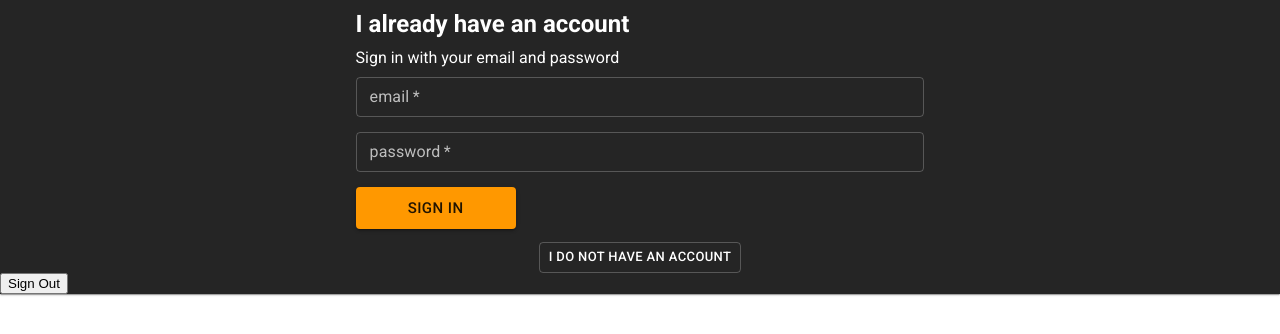
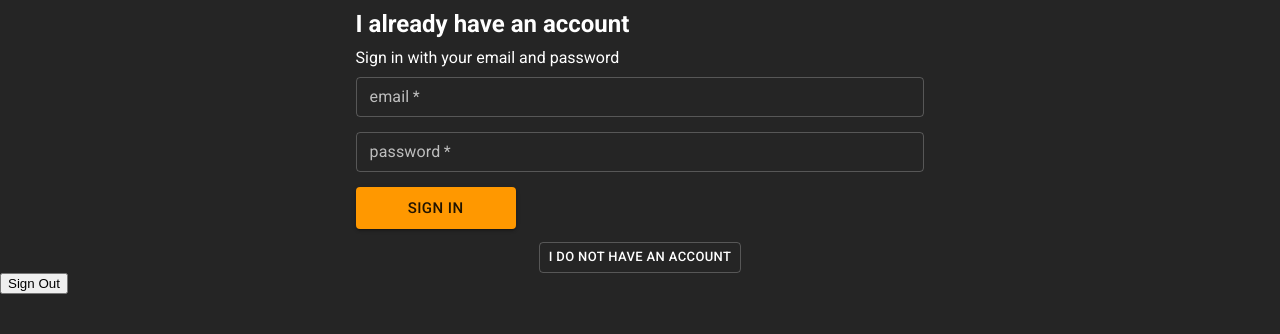
Before and after one commit to KarahanGuner/ToDoList, a React (Create React App) app: page / in a window 1280 px wide. Shown: the top 334 px of the page. Built offline with nearby package versions, Linux system fonts and the light colour scheme.

Commit message:
making homepage vh %100

```diff
--- a/package.json
+++ b/package.json
@@ -15,7 +15,6 @@
     "react": "^16.13.1",
     "react-dom": "^16.13.1",
     "react-redux": "^7.2.1",
-    "react-router-dom": "^5.2.0",
     "react-scripts": "^3.4.3",
     "react-window": "^1.8.5",
     "redux-persist": "^6.0.0"
--- a/src/App.js
+++ b/src/App.js
@@ -1,5 +1,4 @@
 import React from 'react';
-import {Switch, Route} from 'react-router-dom';
 import './App.css';
 import {Paper} from '@material-ui/core';
 
@@ -9,9 +8,7 @@ const App = () => {
   return (
     <Paper square>
       <div className='App'>
-        <Switch>
-          <Route exact path='/' component={HomePage}/>
-        </Switch>
+        <HomePage/>
       </div>
     </Paper>
 
--- a/src/components/lists/lists.component.jsx
+++ b/src/components/lists/lists.component.jsx
@@ -32,6 +32,9 @@ const useStyles = makeStyles((theme) => ({
     iconStyles: {
         padding: 0
     },
+    formPositionStyles: {
+        marginTop: '5px',
+    }
 
 }));
 
@@ -83,6 +86,7 @@ const Lists = () => {
 
     return (
         <div className='lists'>
+            <div className={styles.formPositionStyles}>
                 <form onSubmit={handleSubmit}>
                     <TextField
                         className={styles.inputStyles}
@@ -97,6 +101,7 @@ const Lists = () => {
                     />
                     <IconButton type='submit' className={styles.buttonStyles} color="primary"><AddIcon fontSize='large' className={styles.iconStyles}/></IconButton>
                 </form>
+            </div>
             <div >
                 <FixedSizeList  height={400} itemSize={44} itemCount={listNames.length}>
                     {renderRow}
--- a/src/index.js
+++ b/src/index.js
@@ -1,7 +1,6 @@
 import React from 'react';
 import ReactDOM from 'react-dom';
 import './index.css';
-import {BrowserRouter} from 'react-router-dom';
 import App from './App';
 import * as serviceWorker from './serviceWorker';
 //react redux
@@ -33,13 +32,11 @@ const theme = createMuiTheme({
 ReactDOM.render(
   <React.StrictMode>
     <Provider store={store}>
-      <BrowserRouter>
         <PersistGate persistor={persistor}>
           <ThemeProvider theme={theme}>
             <App />
           </ThemeProvider>
         </PersistGate>
-      </BrowserRouter>
     </Provider>
   </React.StrictMode>,
   document.getElementById('root')
--- a/src/pages/homepage/homepage.component.jsx
+++ b/src/pages/homepage/homepage.component.jsx
@@ -4,12 +4,12 @@ import SignUp from '../../components/sign-up/sign-up.component';
 import AppPage from '../apppage/apppage.component';
 import Button from '@material-ui/core/Button';
 
-// import './homepage.styles.scss';
+import './homepage.styles.scss';
 
 import { useSelector, useDispatch } from "react-redux"
 import {setUser} from '../../redux/user/user.slice';
 
-import { auth, getCurrentUser, getEnrolledLists } from '../../firebase/firebase.utils';
+import { auth } from '../../firebase/firebase.utils';
 
 //material-ui
 import Grid from '@material-ui/core/Grid';
--- a/src/pages/homepage/homepage.styles.scss
+++ b/src/pages/homepage/homepage.styles.scss
@@ -1,5 +1,4 @@
 .home {
-    display: flex;
-    flex-direction: column;
-    align-items: center;
+    height: 100vh;
+
 }
```
Also changed, not shown: 1 other file (tests, documents, lock files or other folders). Lines whose indentation alone changed are shown as unchanged.
